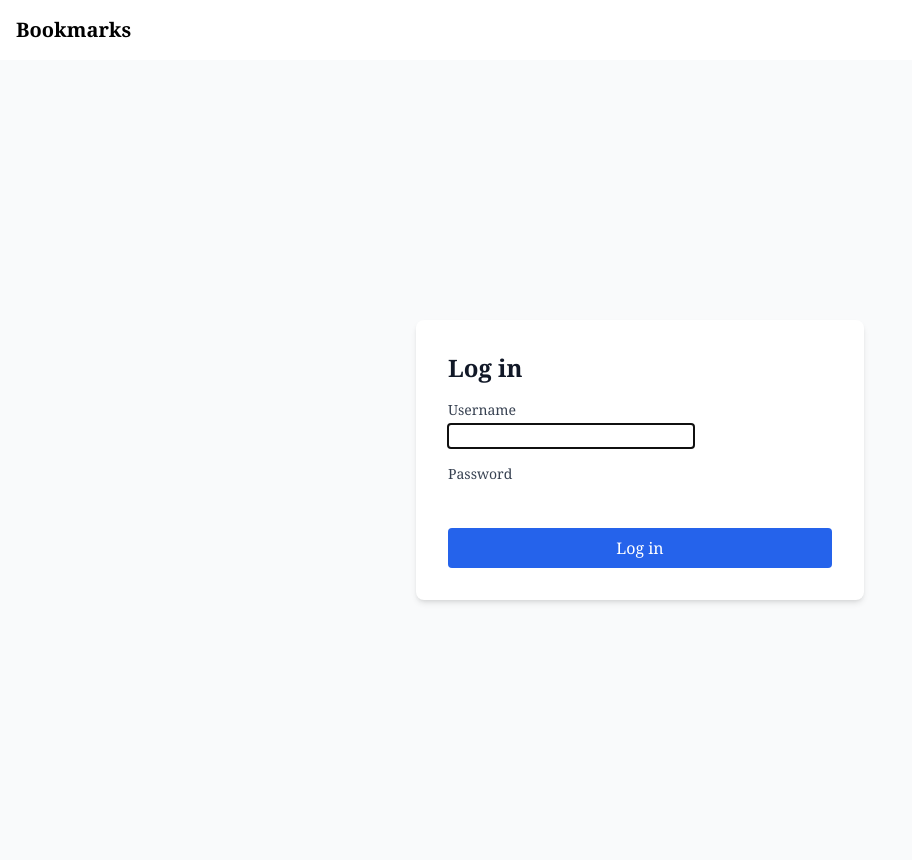
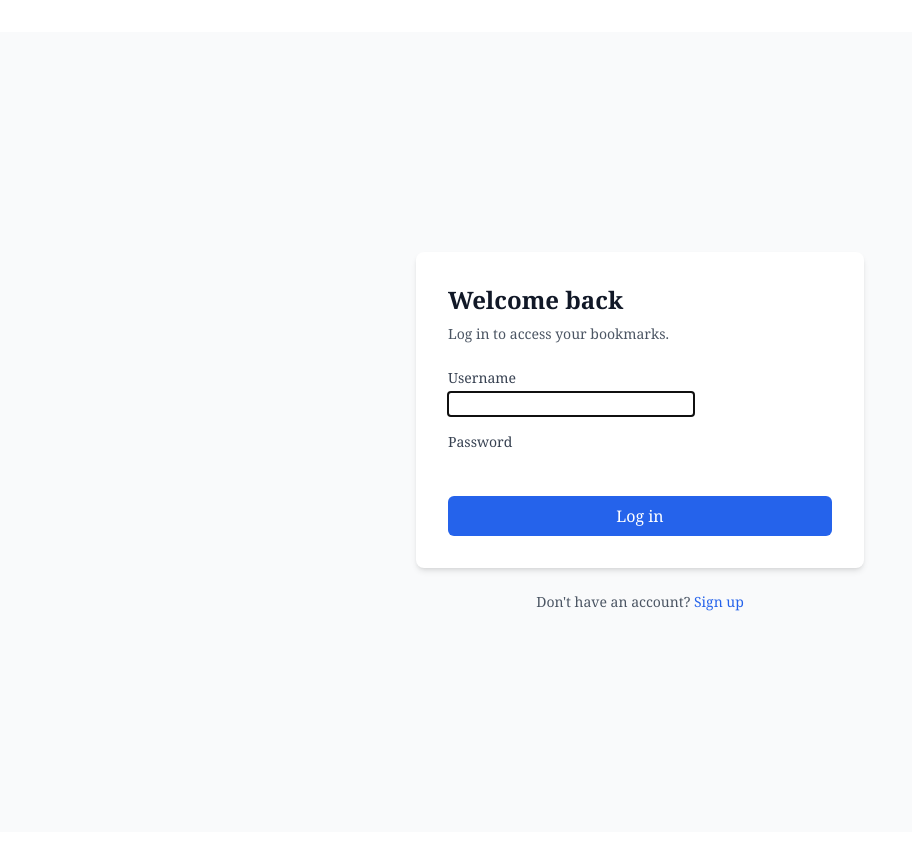
Before and after one commit to daniel-234/movie-anime-discovery, a Django app: page /accounts/login/ in a window 1280 px wide. Shown: the whole page, without its empty margins (0-912 px from the left). After the commit the page ends 611 px from the top, so only its background shows below. Run offline with Django 5.2, Linux system fonts and the light colour scheme; some libraries are stand-ins or nearby versions.

Commit message:
Refactor: Add link to signup and hide messages - Close #34

```diff
--- a/account/templates/registration/login.html
+++ b/account/templates/registration/login.html
@@ -1,9 +1,11 @@
 {% extends "base.html" %}
 
 {% block content %}
-<div class="min-h-screen grid place-items-center bg-gray-50 px-4">
-  <div class="w-full max-w-md bg-white p-8 rounded-lg shadow-md">
-    <h1 class="text-2xl font-bold text-gray-900 mb-4">Log in</h1>
+<div class="min-h-screen grid place-items-center bg-gray-50 px-4 py-12">
+  <div class="w-full max-w-md">
+    <div class="bg-white p-8 rounded-lg shadow-md">
+      <h1 class="text-2xl font-bold text-gray-900 mb-2">Welcome back</h1>
+      <p class="text-sm text-gray-600 mb-6">Log in to access your bookmarks.</p>
 
       <form method="post" class="grid gap-4">
         {% csrf_token %}
@@ -23,13 +25,19 @@
         </div>
 
         {% if form.non_field_errors %}
-        <div class="text-red-600 text-sm">{{ form.non_field_errors }}</div>
+          <div class="text-sm text-red-600">{{ form.non_field_errors }}</div>
         {% endif %}
 
-      <button type="submit" class="w-full bg-blue-600 hover:bg-blue-700 text-white py-2 rounded transition">
+        <button type="submit" class="w-full bg-blue-600 hover:bg-blue-700 text-white font-medium py-2 px-4 rounded-md transition">
           Log in
         </button>
       </form>
     </div>
+
+    <p class="text-sm text-gray-600 mt-6 text-center">
+      Don't have an account?
+      <a href="{% url 'signup' %}" class="text-blue-600 hover:underline font-medium">Sign up</a>
+    </p>
+  </div>
 </div>
 {% endblock %}
--- a/account/templates/registration/signup.html
+++ b/account/templates/registration/signup.html
@@ -15,9 +15,6 @@
             {{ field.label }}
           </label>
           {{ field }}
-          {% if field.help_text %}
-            <div class="text-xs text-gray-500 mt-1">{{ field.help_text|safe }}</div>
-          {% endif %}
           {% for error in field.errors %}
             <p class="text-sm text-red-600 mt-1">{{ error }}</p>
           {% endfor %}
--- a/mysite/settings.py
+++ b/mysite/settings.py
@@ -110,6 +110,7 @@ AUTH_PASSWORD_VALIDATORS = [
     },
     {
         "NAME": "django.contrib.auth.password_validation.MinimumLengthValidator",
+        "OPTIONS": {"min_length": 12},
     },
     {
         "NAME": "django.contrib.auth.password_validation.CommonPasswordValidator",
--- a/theme/templates/base.html
+++ b/theme/templates/base.html
@@ -11,24 +11,19 @@
 
 <body class="bg-gray-50 text-black font-serif leading-normal tracking-normal">
     <div id="header" class="flex items-center justify-between p-4 bg-white shadow">
-        <span class="logo text-xl font-bold">Bookmarks</span>
+        <span class="user grid grid-flow-col auto-cols-max items-center gap-3">
         {% if request.user.is_authenticated %}
-        <ul class="menu flex gap-4">
-            <li class="{% if section == 'dashboard' %}font-bold{% endif %}">
-                <a href="{% url 'dashboard' %}">My dashboard</a>
-            </li>
-        </ul>
-        {% endif %}
-        <span class="user">
-        {% if request.user.is_authenticated %}
-            Hello {{ request.user.first_name|default:request.user.username }},
+            <span class="text-sm text-gray-700">Hello {{ request.user.first_name|default:request.user.username }},</span>
             <form action="{% url 'logout' %}" method="post" class="inline">
             {% csrf_token %}
-            <button type="submit" class="text-blue-600 hover:underline">Logout</button>
+            <button type="submit" class="text-sm text-gray-700 hover:text-gray-900">Log out</button>
             </form>
         {% else %}
-            {% if request.resolver_match.url_name != 'login' %}
-                <a href="{% url 'login' %}" class="text-blue-600 hover:underline">Log-in</a>
+            {% if request.resolver_match.url_name != 'login' and request.resolver_match.url_name != 'signup' %}
+                <a href="{% url 'login' %}"
+                    class="text-sm font-semibold bg-gray-900 hover:bg-gray-800 text-white px-5 py-2 rounded-md transition">
+                    Access
+                </a>
             {% endif %}
         {% endif %}
         </span>
```
Lines whose indentation alone changed are shown as unchanged.
